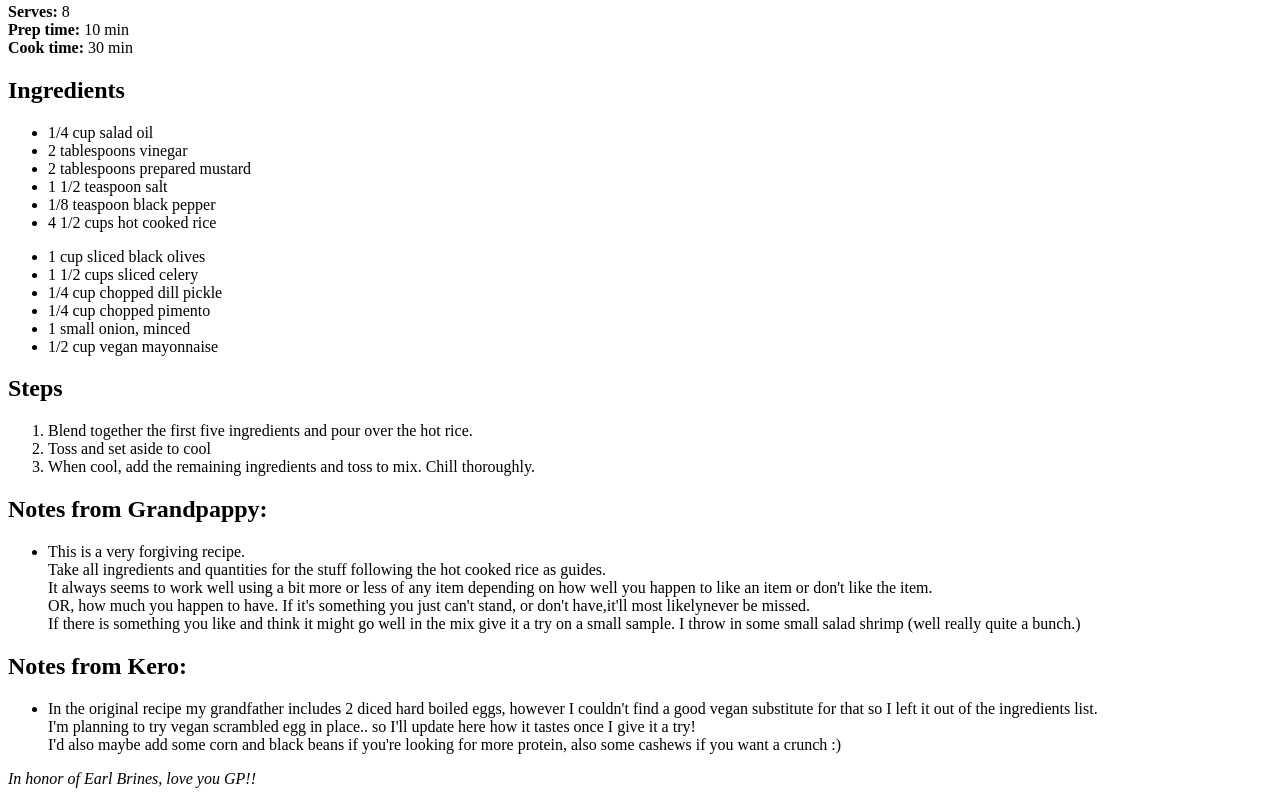
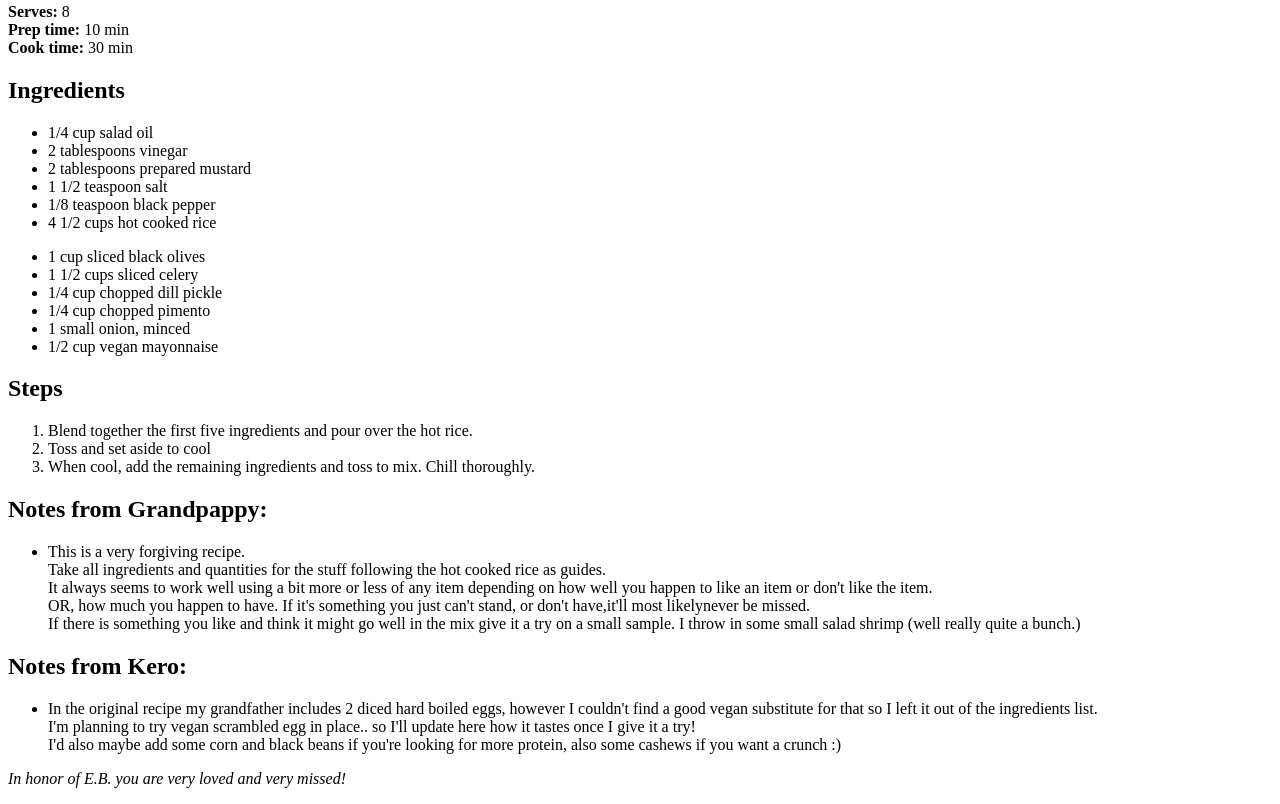
Before and after one commit to tofutii/odin-recipes, a plain HTML site: page recipes/ricesalad.html in a window 1280 px wide. Shown: the part 618-1422 px from the top of the page. Drawn offline with Linux system fonts and the light colour scheme.

Commit message:
Change closing message

```diff
--- a/recipes/ricesalad.html
+++ b/recipes/ricesalad.html
@@ -56,7 +56,7 @@
     I'd also maybe add some corn and black beans if you're looking for more protein, also some cashews if you want a crunch :)</li>
     </ul>
 
-    <p><em>In honor of Earl Brines, love you GP!!</em></p>
+    <p><em>In honor of E.B. you are very loved and very missed!</em></p>
 
     </body>
 </html>
```
